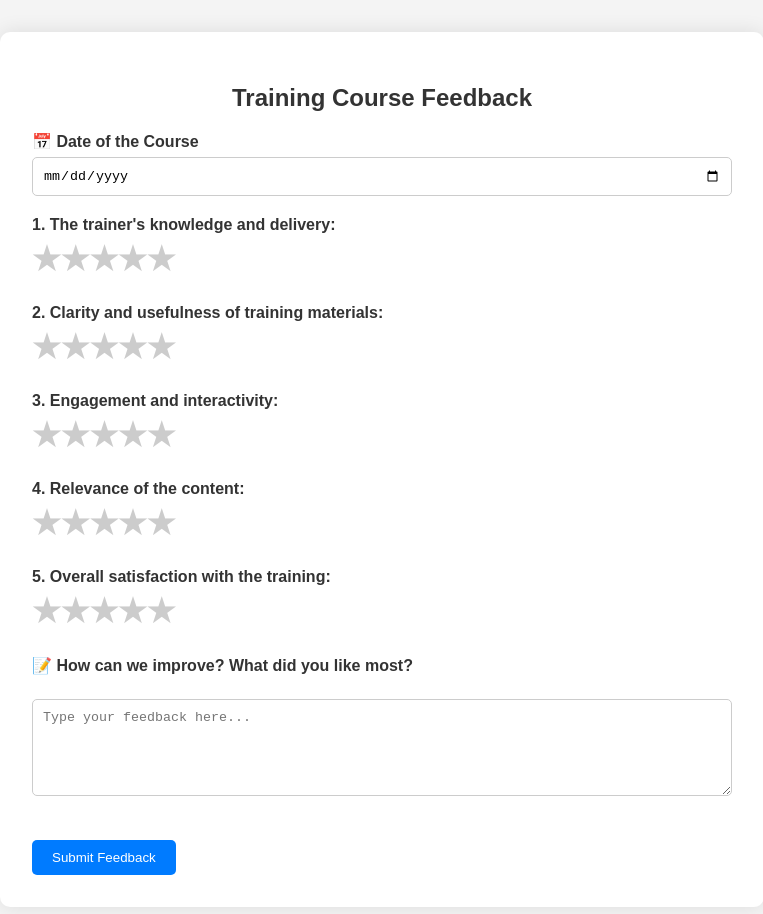
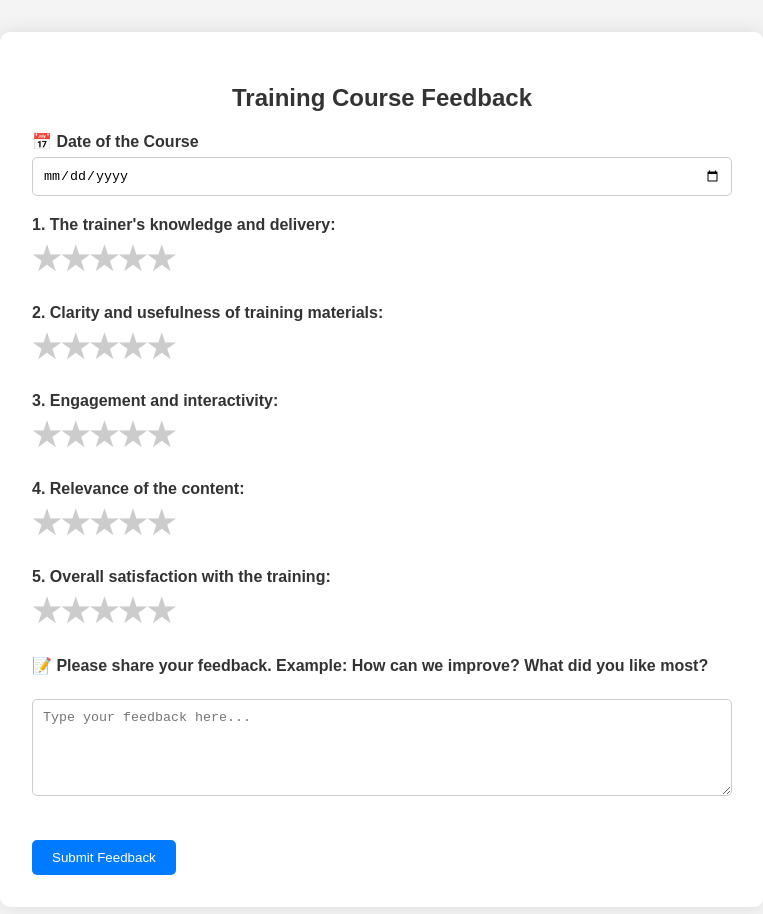
Before and after one commit to marshaltraining/generalfeedback, a plain HTML site: page index.html in a window 1280 px wide. Shown: the whole page, without its empty margins (258-1021 px from the left). Drawn offline with Linux system fonts and the light colour scheme.

Commit message:
Add files via upload

```diff
--- a/index.html
+++ b/index.html
@@ -156,7 +156,7 @@
       </div>
 
       <div class="question">
-        <label for="feedback">📝 How can we improve? What did you like most?</label><br/>
+        <label for="feedback">📝 Please share your feedback. Example: How can we improve? What did you like most?</label><br/>
         <textarea name="feedback" rows="5" placeholder="Type your feedback here..."></textarea>
       </div>
 
```
